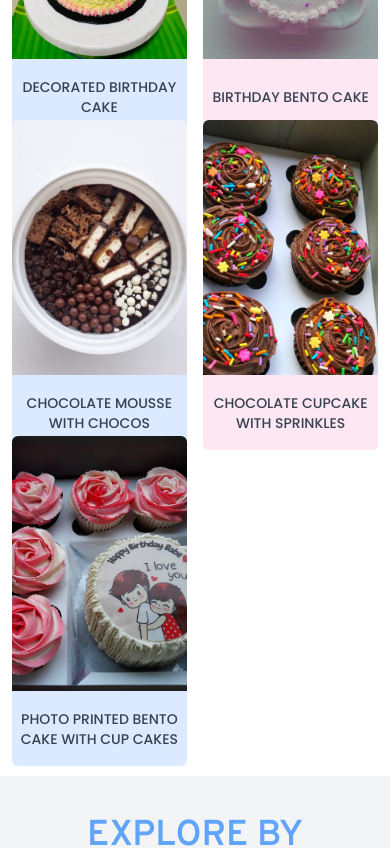
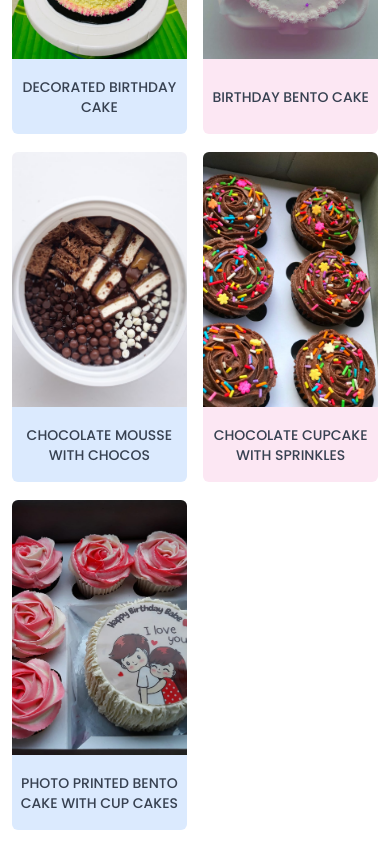
Before and after one commit to SahanDev00/sandies, a React (Create React App) app: page / in a window 390 px wide. Shown: the part 1120-1968 px from the top of the page. Built offline with nearby package versions, Linux system fonts and the light colour scheme; the HTML template or start-up script is replaced by a standard one; a web font is replaced by a local one.

Commit message:
commited

```diff
--- a/src/Components/BestSellers.jsx
+++ b/src/Components/BestSellers.jsx
@@ -124,7 +124,7 @@ const BestSellers = () => {
         <h1 className='text-4xl sm:text-5xl uppercase text-center my-5 font-semibold text-pink-400 font-overpass'>Best Sellers</h1>
             <div className='w-[98%] mx-auto grid grid-cols-2 md:grid-cols-3 lg:grid-cols-4 xl:grid-cols-5 rounded-md gap-4'>
                 {bestSellers.map((bestSeller, index) => (
-                    <div ref={(el) => (cardRefs.current[index] = el)} key={index} className='card w-full h-[300px] sm:h-[350px] xl:h-[450px] rounded-md hover:shadow-lg duration-300 cursor-pointer' onClick={() => setSelectedProduct(bestSeller)}>
+                    <div ref={(el) => (cardRefs.current[index] = el)} key={index} className='card w-full h-[300px] mb-8 md:mb-0 sm:h-[300px] xl:h-[450px] rounded-md hover:shadow-lg duration-300 cursor-pointer' onClick={() => setSelectedProduct(bestSeller)}>
                         <img src={bestSeller.pic} className='h-[85%] object-cover rounded-t-md w-full' alt="" />
                         <div className={`w-full h-[25%] md:h-[15%] rounded-b-md flex flex-col justify-center items-center py-7 md:py-0 ${bestSeller.colour === 'pink' ? 'bg-pink-100' : 'bg-blue-100'}`}>
                             <h1 className='text-sm md:w-[95%] w-[90%] md:text-[16px] font-medium text-gray-700 uppercase text-center font-poppins'>{bestSeller.name}</h1>
```
